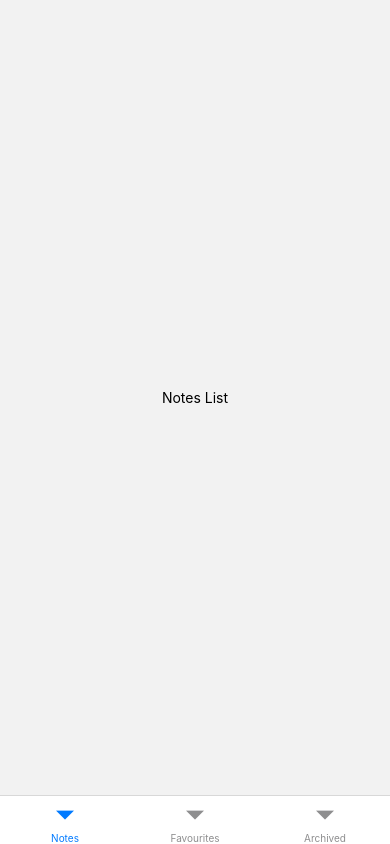
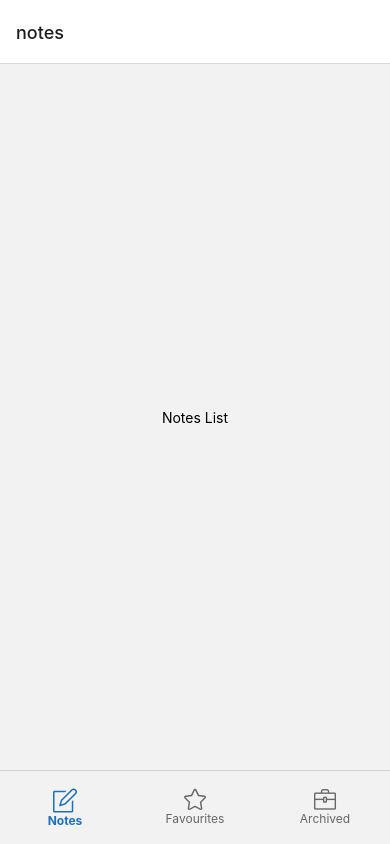
Before and after one commit to ayush-shta/React-Native-Notes-App, a React Native app: screen /bottomTab in a window 390 px wide. Built offline with nearby package versions, Linux system fonts and the light colour scheme.

Commit message:
Add bottom tab bar components and icons

```diff
--- /dev/null
+++ b/src/navigation/components/bottom-tab-bar/bottom-tab-bar.tsx
@@ -0,0 +1,84 @@
+import React from 'react';
+import {Text, View, TouchableOpacity} from 'react-native';
+import {
+  TabNavigationState,
+  ParamListBase,
+  NavigationHelpers,
+} from '@react-navigation/native';
+import {
+  BottomTabDescriptorMap,
+  BottomTabNavigationEventMap,
+} from '@react-navigation/bottom-tabs/src/types';
+
+import style from './style';
+
+interface TabBarProps {
+  state: TabNavigationState<ParamListBase>;
+  descriptors: BottomTabDescriptorMap;
+  navigation: NavigationHelpers<ParamListBase, BottomTabNavigationEventMap>;
+}
+
+// Reference: https://reactnavigation.org/docs/bottom-tab-navigator#tabbar
+const BottomTabBar = (props: TabBarProps) => {
+  const {state, descriptors, navigation} = props;
+
+  return (
+    <View style={style.tabBar}>
+      {state.routes.map((route: any, index: number) => {
+        const {options} = descriptors[route.key];
+        const label =
+          options.tabBarLabel !== undefined
+            ? options.tabBarLabel
+            : options.title !== undefined
+            ? options.title
+            : route.name;
+
+        const isFocused = state.index === index;
+
+        const onPress = () => {
+          const event = navigation.emit({
+            type: 'tabPress',
+            target: route.key,
+            canPreventDefault: true,
+          });
+
+          if (!isFocused && !event.defaultPrevented) {
+            navigation.navigate(route.name);
+          }
+        };
+
+        const onLongPress = () => {
+          navigation.emit({
+            type: 'tabLongPress',
+            target: route.key,
+          });
+        };
+
+        const iconStyle = isFocused ? style.iconFocused : style.iconNotFocused;
+
+        const labelTextStyle = isFocused
+          ? style.labelFocused
+          : style.labelNotFocused;
+
+        return (
+          <TouchableOpacity
+            key={index}
+            onPress={onPress}
+            style={style.container}
+            onLongPress={onLongPress}
+            accessibilityRole="button"
+            testID={options.tabBarTestID}
+            accessibilityState={isFocused ? {selected: true} : {}}
+            accessibilityLabel={options.tabBarAccessibilityLabel}>
+            <View style={style.iconTab}>
+              {options?.tabBarIcon && options.tabBarIcon(iconStyle)}
+              <Text style={labelTextStyle}>{label}</Text>
+            </View>
+          </TouchableOpacity>
+        );
+      })}
+    </View>
+  );
+};
+
+export default BottomTabBar;
--- /dev/null
+++ b/src/navigation/components/bottom-tab-bar/index.ts
@@ -0,0 +1,3 @@
+import BottomTabBar from './bottom-tab-bar';
+
+export default BottomTabBar;
--- /dev/null
+++ b/src/navigation/components/bottom-tab-bar/style.ts
@@ -0,0 +1,45 @@
+import {StyleSheet} from 'react-native';
+
+import appTheme from '../../../constants/app-theme';
+
+const style = StyleSheet.create({
+  container: {
+    flex: 1,
+    justifyContent: 'space-between',
+  },
+  iconTab: {
+    paddingVertical: 16,
+    alignItems: 'center',
+  },
+  tabBar: {
+    borderTopWidth: 1,
+    flexDirection: 'row',
+    borderTopColor: appTheme.border,
+  },
+  iconFocused: {
+    color: appTheme.primary,
+    size: 24,
+    focused: true,
+  },
+  iconNotFocused: {
+    color: appTheme.darkGray,
+    size: 22,
+    focused: false,
+  },
+  labelFocused: {
+    fontSize: 12,
+    lineHeight: 14,
+    fontWeight: '700',
+    fontStyle: 'normal',
+    color: appTheme.primary,
+  },
+  labelNotFocused: {
+    fontSize: 12,
+    lineHeight: 14,
+    fontWeight: '400',
+    fontStyle: 'normal',
+    color: appTheme.darkGray,
+  },
+});
+
+export default style;
--- /dev/null
+++ b/src/navigation/components/bottom-tab-icons/bottom-tab-icons.tsx
@@ -0,0 +1,19 @@
+import React from 'react';
+import Icon from 'react-native-vector-icons/SimpleLineIcons';
+
+interface TabIconProps {
+  color: string;
+  size: number;
+}
+
+export const NotesTabIcon = ({color, size}: TabIconProps) => (
+  <Icon name="note" size={size} color={color} />
+);
+
+export const FavouriteTabIcon = ({color, size}: TabIconProps) => (
+  <Icon name="star" size={size} color={color} />
+);
+
+export const ArchivedTabIcon = ({color, size}: TabIconProps) => (
+  <Icon name="briefcase" size={size} color={color} />
+);
--- /dev/null
+++ b/src/navigation/components/bottom-tab-icons/index.tsx
@@ -0,0 +1,7 @@
+import {
+  NotesTabIcon,
+  FavouriteTabIcon,
+  ArchivedTabIcon,
+} from './bottom-tab-icons';
+
+export {NotesTabIcon, FavouriteTabIcon, ArchivedTabIcon};
--- a/src/navigation/navigation-stacks/bottom-tab-stacks.tsx
+++ b/src/navigation/navigation-stacks/bottom-tab-stacks.tsx
@@ -4,28 +4,34 @@ import {createBottomTabNavigator} from '@react-navigation/bottom-tabs';
 import {BottomTabStackParams} from '../navigation.types';
 
 import ArchivedNotes from '../../screen/archived-notes';
+import BottomTabBar from '../components/bottom-tab-bar';
 import FavouriteNotes from '../../screen/favourite-notes';
 import NotesList from '../../screen/notes-list/notes-list';
+import {
+  ArchivedTabIcon,
+  FavouriteTabIcon,
+  NotesTabIcon,
+} from '../components/bottom-tab-icons';
 
 const BottomTab = createBottomTabNavigator<BottomTabStackParams>();
 
 const BottomTabStacks = () => {
   return (
-    <BottomTab.Navigator screenOptions={{headerShown: false}}>
+    <BottomTab.Navigator tabBar={props => <BottomTabBar {...props} />}>
       <BottomTab.Screen
         name="notes"
         component={NotesList}
-        options={{tabBarLabel: 'Notes'}}
+        options={{tabBarLabel: 'Notes', tabBarIcon: NotesTabIcon}}
       />
       <BottomTab.Screen
         name="favourite"
         component={FavouriteNotes}
-        options={{tabBarLabel: 'Favourites'}}
+        options={{tabBarLabel: 'Favourites', tabBarIcon: FavouriteTabIcon}}
       />
       <BottomTab.Screen
         name="archived"
         component={ArchivedNotes}
-        options={{tabBarLabel: 'Archived'}}
+        options={{tabBarLabel: 'Archived', tabBarIcon: ArchivedTabIcon}}
       />
     </BottomTab.Navigator>
   );
```
